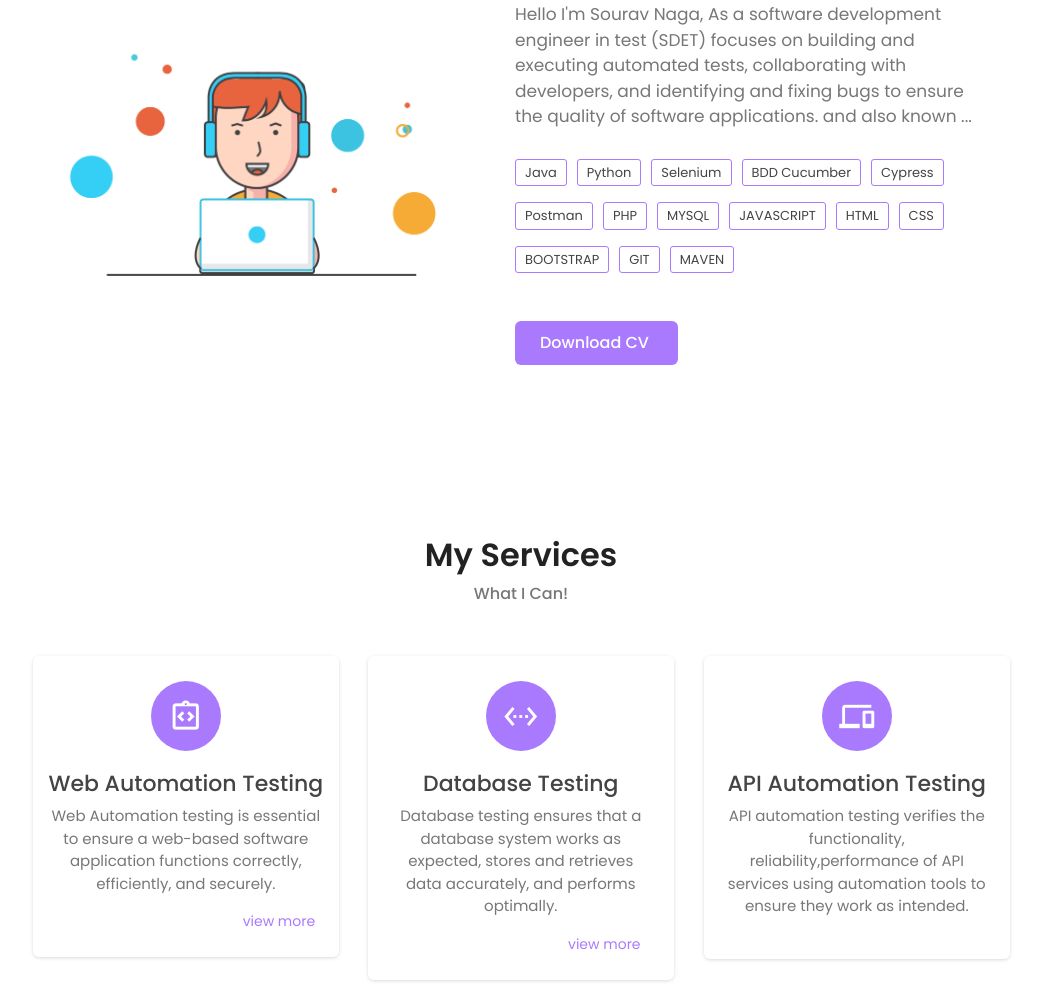
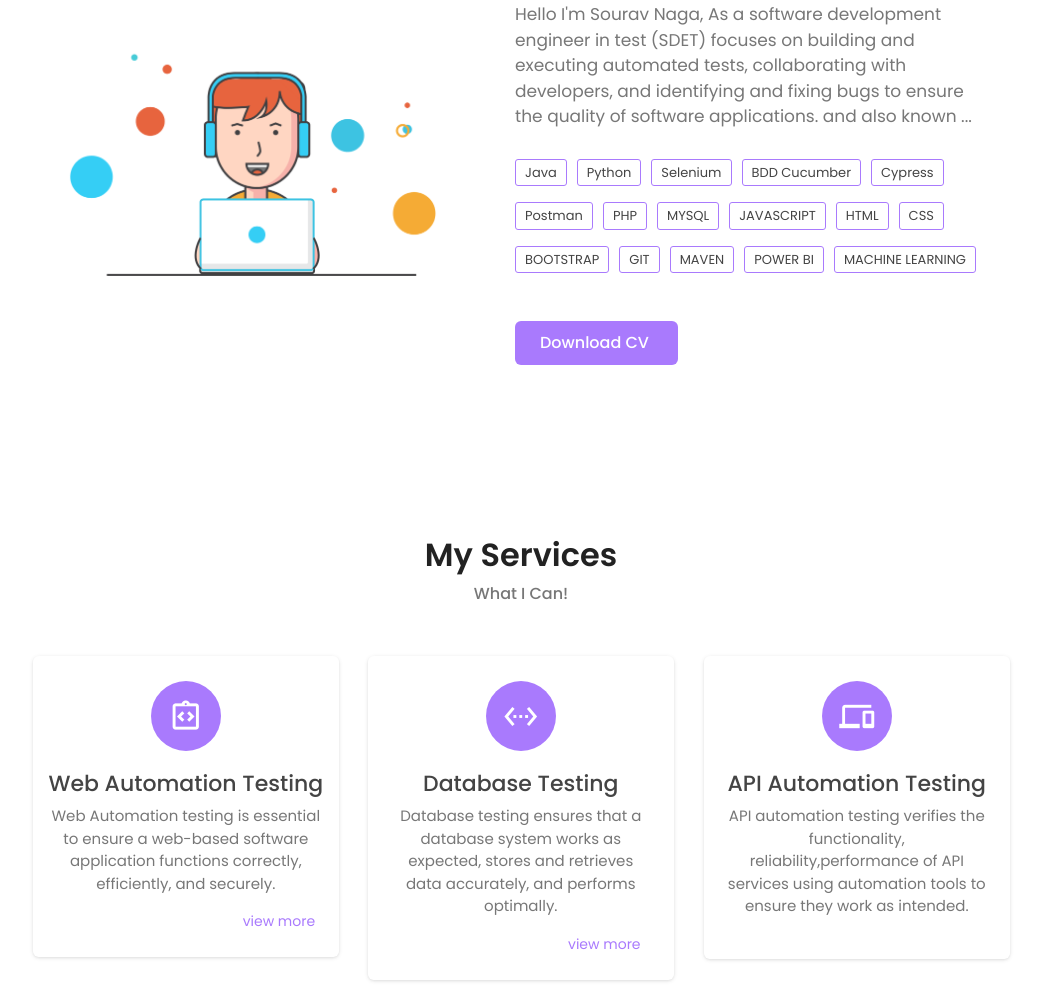
Before and after one commit to SouravNaga/souravnaga70, a plain HTML site: page index.html in a window 1280 px wide. Shown: the part 845-1852 px from the top of the page, without its empty margins (119-1161 px from the left). Drawn offline with nearby package versions, Linux system fonts and the light colour scheme; some icons are missing.

Commit message:
skills added

```diff
--- a/index.html
+++ b/index.html
@@ -167,6 +167,8 @@
 						<li>BOOTSTRAP</li>
 						<li>GIT</li>
 						<li>MAVEN</li>
+						<li>POWER BI</li>
+						<li>MACHINE LEARNING</li>
 
 					</div>
 					<button><span>Download CV&nbsp;</span><span class="jam jam-upload"></span></button>
```
